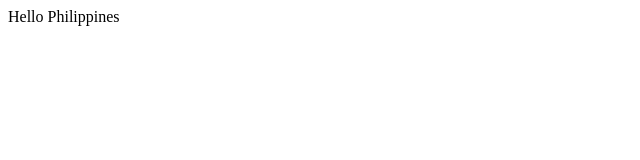
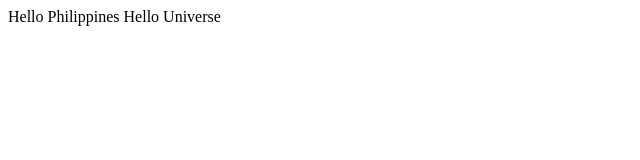
Before and after one commit to JhonElton/gittesting, a plain HTML site: page index.html in a window 1280 px wide. Shown: the whole page, without its empty margins (0-640 px from the left). Drawn offline with Linux system fonts and the light colour scheme.

Commit message:
Second Commit
For pulling

```diff
--- a/index.html
+++ b/index.html
@@ -7,5 +7,6 @@
 </head>
 <body>
     Hello Philippines
+    Hello Universe
 </body>
 </html>
```
